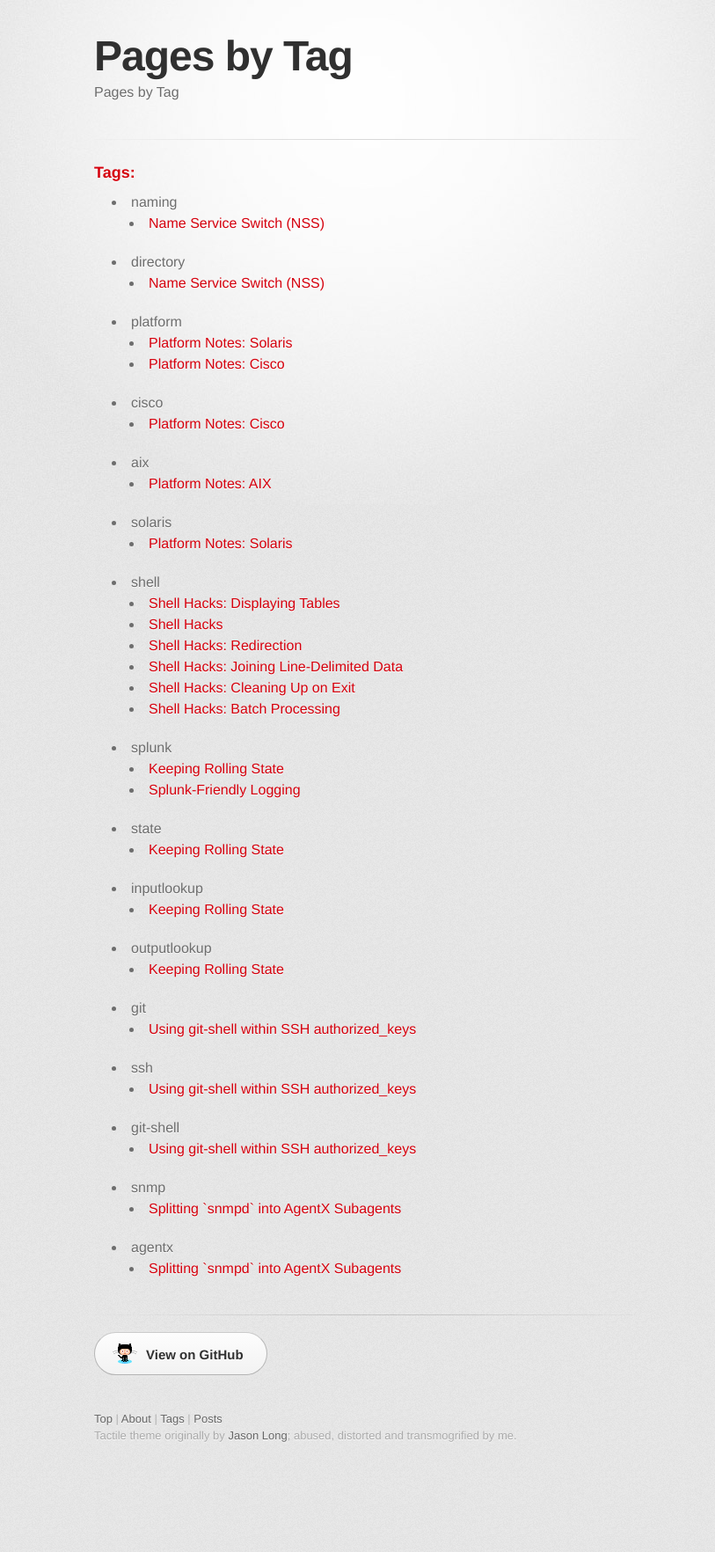
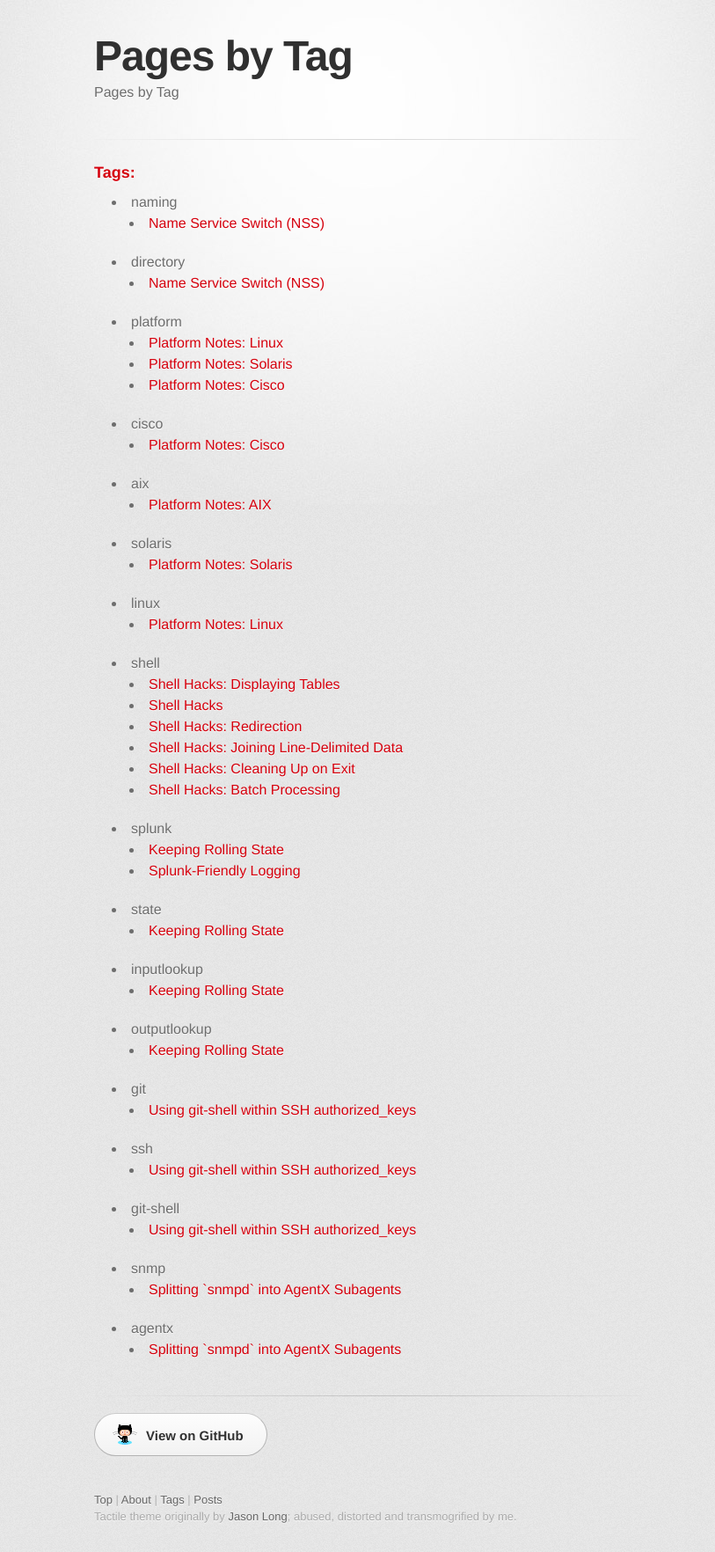
Before and after one commit to wcooley/wcooley.github.io, a Jekyll site: the page built from tags.md, in a window 1280 px wide. Shown: the whole page at 88% size, without its empty margins (223-1036 px from the left). Built offline with Jekyll 4.4.1, drawn with Linux system fonts in a browser that asks for light colours; some web fonts are replaced; Markdown is read by kramdown in place of the engine named in the settings; before the commit the page ends 1672 px from its top, so only the background shows below that; part of the change alters nothing that is shown.

Commit message:
Convert to Markdown

````diff
--- a/_posts/2011-05-17-platform-notes-linux.md
+++ b/_posts/2011-05-17-platform-notes-linux.md
@@ -1,8 +1,13 @@
-[[TableOfContents(3)]]
+---
+layout: default
+tags: platform linux
+category: platform
+title: "Platform Notes: Linux"
+---
 
-= Linux Notes =
+# Linux Notes
 
-== See Also ==
+## See Also
  * FedoraNotes
  * RedHatLinux Notes
  * DebianGnuLinux Notes
@@ -10,87 +15,132 @@
 
  * RaidRecovery
 
-== ext3 Filesystem ==
+## ext3 Filesystem
 
-=== Stalls or Hangs ===
+### Stalls or Hangs
 
-A source of stalls or hangs with ext3 doing many writes is that the journal is too small--the journal has to be flushed more frequently than optimal while other writes are happening.  According to Ted Ts'o, the new versions of ''e2fsprogs'' creates a larger journal by default--128M--than previously, 32M.
+A source of stalls or hangs with ext3 doing many writes is that the journal is
+too small--the journal has to be flushed more frequently than optimal while
+other writes are happening.  According to Ted Ts'o, the new versions of
+*e2fsprogs* creates a larger journal by default--128M--than previously, 32M.
 
 See http://lopsa.org/pipermail/discuss/2006-February/000810.html
 
-=== Determining Journal Size ===
+### Determining Journal Size
 
-Given the above problem of journal size, the next logical question is "How big is my journal?"  Finding the answer is non-obvious, so I am documenting it here for posterity.
+Given the above problem of journal size, the next logical question is "How big
+is my journal?"  Finding the answer is non-obvious, so I am documenting it here
+for posterity.
 
-==== New Way ====
+#### New Way
 
-Thanks to Michael Dean for pointing out that there is an easier way than the one described below in the ''Old Way'' section.  It is much easier to use the {{{dumpe2fs}}} command to view the superblock information: {{{
+Thanks to Michael Dean for pointing out that there is an easier way than the
+one described below in the *Old Way* section.  It is much easier to use the
+`dumpe2fs` command to view the superblock information:
+
+```
 # dumpe2fs -h /dev/XXX|grep Journal
 dumpe2fs 1.39 (29-May-2006)
 Journal inode:            8
 Journal backup:           inode blocks
 Journal size:             8M
-}}}
+```
 
-Note that this way works with ''e2fsprogs'' version 1.39, but not before.
+Note that this way works with *e2fsprogs* version 1.39, but not before.
 
-==== Old Way ====
- 0. Verify the journal inode.  It seems to be '''8''' by default, but one should verify:{{{
-# tune2fs -l /dev/XXX |grep "^Journal inode"
-Journal inode:            8
-}}}
+#### Old Way
+0. Verify the journal inode.  It seems to be **8** by default, but one should verify:
 
- 0. Use the {{{debugfs}}} utility to stat the journal file by inode:{{{
-# debugfs -R 'stat <8>' /dev/storagedev
-Inode: 8   Type: regular    Mode:  0600   Flags: 0x0   Generation: 0
-User:     0   Group:     0   Size: 33554432
-...
-}}}
+    ```
+    # tune2fs -l /dev/XXX |grep "^Journal inode"
+    Journal inode:            8
+    ```
+
+0. Use the `debugfs` utility to stat the journal file by inode:
+
+    ```
+    # debugfs -R 'stat <8>' /dev/storagedev
+    Inode: 8   Type: regular    Mode:  0600   Flags: 0x0   Generation: 0
+    User:     0   Group:     0   Size: 33554432
+    ...
+    ```
 
  My journal, in this case, is 32MB ( == 33554432B).
 
 
-=== Increasing Journal Size ===
+### Increasing Journal Size
 
-Increasing (or shrinking) the journal size is straightforward but tricky.  You'll need to unmount the filesystem in question, so if this is the root filesystem, it's easiest to boot from a utility disk (or disk image from GRUB).
+Increasing (or shrinking) the journal size is straightforward but tricky.
+You'll need to unmount the filesystem in question, so if this is the root
+filesystem, it's easiest to boot from a utility disk (or disk image from GRUB).
 
-Here I've created a ''testvg'' volume group with an ext3 filesystem on a ''testlv'' logical volume and am mounting it on {{{/mnt/test}}}.  The ''testlv'' volume is 512M, so the default journal size was 16M (due to it having a 1k block size).
+Here I've created a *testvg* volume group with an ext3 filesystem on a *testlv*
+logical volume and am mounting it on `/mnt/test`.  The *testlv* volume is 512M,
+so the default journal size was 16M (due to it having a 1k block size).
 
- 0. First we must unmount: {{{
-# umount /mnt/test
-}}}
+0. First we must unmount:
 
- 0. Then remove the journal: {{{
-# tune2fs -O^has_journal /dev/testvg/testlv
-tune2fs 1.38 (30-Jun-2005)
-}}}
+    ```
+    # umount /mnt/test
+    ```
 
- 0. Then create a new journal with the desired size: {{{
-# tune2fs -j -J size=100 /dev/testvg/testlv
-tune2fs 1.38 (30-Jun-2005)
-Creating journal inode: done
-This filesystem will be automatically checked every -1 mounts or
-0 days, whichever comes first.  Use tune2fs -c or -i to override.
-}}}
+0. Then remove the journal:
 
- 0. Then I remount the filesystem and check the free space.  This is an otherwize empty filesystem, so the only space taken is by the hidden journal file: {{{
+    ```
+    # tune2fs -O^has_journal /dev/testvg/testlv
+    tune2fs 1.38 (30-Jun-2005)
+    ```
+
+0. Then create a new journal with the desired size:
+
+    ```
+    # tune2fs -j -J size=100 /dev/testvg/testlv
+    tune2fs 1.38 (30-Jun-2005)
+    Creating journal inode: done
+    This filesystem will be automatically checked every -1 mounts or
+    0 days, whichever comes first.  Use tune2fs -c or -i to override.
+    ```
+
+0. Then I remount the filesystem and check the free space.  This is an
+    otherwize empty filesystem, so the only space taken is by the hidden
+    journal file:
+
+```
 # mount /dev/testvg/testlv /mnt/test
 # df -h /mnt/test
 Filesystem            Size  Used Avail Use% Mounted on
 /dev/mapper/testvg-testlv
                       496M  103M  368M  22% /mnt/test
-}}}
+```
 
 
-=== Enabling Indexed Directories ===
+### Enabling Indexed Directories
 
-Directory indexing is a feature of ext3 that appeared in the 2.5/2.6 kernel and was back-ported to the 2.4 kernel by vendors such as Red Hat.  This feature increases performance of directories with many files by using a hash rather than a simple array to store the directory entries.  According to [http://lwn.net/Articles/11481/ Ted Tso]: "Creating 100,000 files in a single directory took 38 minutes without directory indexing... and 11 seconds with the directory indexing turned on."  One expects performance gains from listing such directories and looking up individual files.
+Directory indexing is a feature of ext3 that appeared in the 2.5/2.6 kernel and
+was back-ported to the 2.4 kernel by vendors such as Red Hat.  This feature
+increases performance of directories with many files by using a hash rather
+than a simple array to store the directory entries.  According to
+[http://lwn.net/Articles/11481/ Ted Tso]: "Creating 100,000 files in a single
+directory took 38 minutes without directory indexing... and 11 seconds with the
+directory indexing turned on."  One expects performance gains from listing such
+directories and looking up individual files.
 
-There was a brief period where {{{mke2fs}}} enabled the ''dir_index'' option by default, but most of the time you will find it not enabled.  It is, however, simple to enable: {{{
+There was a brief period where `mke2fs` enabled the *dir_index* option by
+default, but most of the time you will find it not enabled.  It is, however,
+simple to enable:
+
+```
 # tune2fs -O dir_index /dev/device
-}}}
+```
 
-This can be done while the filesystem is mounted, since it only sets a flag in the filesystem superblock.  (Question: Does it start creating directories with indexes immediately, or does the filesystem have to be remounted first?)  On a new filesystem or one with few files, this is all that really needs to be done.  However, with existing filesystems, they should be unmounted and {{{e2fsck -D}}} run, which re-indexes the existing directories: {{{
+This can be done while the filesystem is mounted, since it only sets a flag in
+the filesystem superblock.  (Question: Does it start creating directories with
+indexes immediately, or does the filesystem have to be remounted first?)  On a
+new filesystem or one with few files, this is all that really needs to be done.
+However, with existing filesystems, they should be unmounted and `e2fsck -D`
+run, which re-indexes the existing directories:
+
+```
 # e2fsck -D -f /dev/rootvg/optlv
 e2fsck 1.38 (30-Jun-2005)
 Pass 1: Checking inodes, blocks, and sizes
@@ -102,23 +152,36 @@ Pass 5: Checking group summary information
 
 /opt: ***** FILE SYSTEM WAS MODIFIED *****
 /opt: 4375/122880 files (1.3% non-contiguous), 231226/491520 blocks
-}}}
+```
 
-Notice the addition of the {{{-f}}} flag; since the filesystem was cleanly umounted, the fsck had to be forced.
+Notice the addition of the `-f` flag; since the filesystem was cleanly
+umounted, the fsck had to be forced.
 
-=== Correcting a Missing External Journal Device ===
+### Correcting a Missing External Journal Device
 
-After moving disks and logical volumes around, I discovered that I was unable to mount the ext3 file system that I had created with an external journal. The journal, in this case, was a separate LV, that in the process of moving volumes around, had gotten a different minor number.
+After moving disks and logical volumes around, I discovered that I was unable
+to mount the ext3 file system that I had created with an external journal. The
+journal, in this case, was a separate LV, that in the process of moving volumes
+around, had gotten a different minor number.
 
-''{{{mount}}}'' failed with no explanation other than to check ''{{{dmesg}}}'', which was similarly uninformative: {{{
+`mount` failed with no explanation other than to check `dmesg`, which was
+similarly uninformative:
+
+```
 $ dmesg |tail
 ...
 EXT3: failed to claim external journal device.
-}}}
+```
 
-Searching the Internet was similarly unhelpful; I was able to find only '''1''' mailing list reference to this particular error message: http://thread.gmane.org/gmane.comp.file-systems.ext3.user/2631. (There were patches, of course, but those are just noise in this case.)
+Searching the Internet was similarly unhelpful; I was able to find only **1**
+mailing list reference to this particular error message:
+[http://thread.gmane.org/gmane.comp.file-systems.ext3.user/2631]. (There were
+patches, of course, but those are just noise in this case.)
 
-Indeed, the journal device in the superblock was different than the minor number of the LV: {{{
+Indeed, the journal device in the superblock was different than the minor
+number of the LV:
+
+```
 # tune2fs -l /dev/my-ext3-filesystem | grep '^Journal device'
 ...
 Journal device:           0xfc01
@@ -127,59 +190,90 @@ $ printf "%d %d\n" 0xfc 0x01
 252 1
 $ ls -l /dev/my-external-journal-device
 brw-rw---- 1 root disk 252, 4 2010-06-09 14:23 /dev/my-external-journal-device
-}}}
+```
 
-The problem then was to figure out how to use the correct device. Minor 1 was already taken and would have been a pain to shuffle around. I attempted to use the "{{{-o journal_dev=/dev/my-external-journal-device}}}" mount parameter to no avail. I attempted similarly to use the UUID, which matched between file system and journal. I tried to use ''tune2fs'' to change the journal device, but I could not do that without removing the existing journal, which was risky in case it had not unmounted cleanly.
+The problem then was to figure out how to use the correct device. Minor 1 was
+already taken and would have been a pain to shuffle around. I attempted to use
+the "`-o journal_dev=/dev/my-external-journal-device`" mount parameter to no
+avail. I attempted similarly to use the UUID, which matched between file system
+and journal. I tried to use *tune2fs* to change the journal device, but I could
+not do that without removing the existing journal, which was risky in case it
+had not unmounted cleanly.
 
-Finally, I was re-reading the ''e2fsck(8)'' man page and noticed that there was an ''-j'' option that would, at least, allow ''fsck'' to check the filesystem, after which I could removing the existing journal and add it back. What I had not expected, however, is that the ''fsck'' would actually update the superblock with the correct minor number.
+Finally, I was re-reading the *e2fsck(8)* man page and noticed that there was
+an *-j* option that would, at least, allow *fsck* to check the filesystem,
+after which I could removing the existing journal and add it back. What I had
+not expected, however, is that the *fsck* would actually update the superblock
+with the correct minor number.
 
-The solution was: {{{
+The solution was:
+
+```
 # e2fsck -j /dev/my-external-journal-device /dev/my-ext3-filesystem
 ...
 Superblock hint for external superblock should be 0xfc04.  Fix? yes
 ...
-}}}
+```
 
-Perhaps I should also make the minor number of the journal LV persistent, which I can do with ''lvchange''.
+Perhaps I should also make the minor number of the journal LV persistent, which
+I can do with `lvchange`.
 
+## autofs
 
-== autofs ==
+### Using bind mounts with autofs
 
-=== Using bind mounts with autofs ===
+It is possible with *autofs* to use "bind mounts", which mount an existing path
+to another. In fact, *autofs* already uses a bind mount to handle a request for
+a local NFS export, thereby avoiding the overhead of NFS when unnecessary.
 
-It is possible with ''autofs'' to use "bind mounts", which mount an existing path to another. In fact, ''autofs'' already uses a bind mount to handle a request for a local NFS export, thereby avoiding the overhead of NFS when unnecessary.
+The non-obvious trick is to use *bind* as the *-fstype=* in the options
+column and start the location on the right-hand side with a colon, just as you
+would for any other local share (such as in *`auto.misc`*). Like this:
 
-The non-obvious trick is to use ''{{{bind}}}'' as the ''{{{-fstype=}}}'' in the options column and start the location on the right-hand side with a colon, just as you would for any other local share (such as in ''{{{auto.misc}}}''). Like this: {{{
+```
 /nfs/bjensen  -fstype=bind  :/net/zeus/home/bjensen
-}}}
+```
 
-== LVM ==
+## LVM
 
-=== Creating Nested Volume Groups ===
+### Creating Nested Volume Groups
 
-You can initialize a logical volume (LV) as a physical volume (PV) and use that physical volume as the basis for another volume group (VG):
+You can initialize a logical volume (LV) as a physical volume (PV) and use that
+physical volume as the basis for another volume group (VG):
 
-{{{
+```
 # lvcreate -L 1G -n testpvlv rootvg
 # pvcreate /dev/rootvg/testpvlv
 # vgcreate testvg /dev/rootvg/testpvlv
-}}}
+```
 
 Sanity checks prevent adding the new PV-on-LV to the original VG:
-{{{
+
+```
 # vgextend rootvg /dev/rootvg/testpvlv
-  Physical volume /dev/rootvg/testpvlv might be constructed from same volume group rootvg
-  Unable to add physical volume '/dev/rootvg/testpvlv' to volume group 'rootvg'.
-}}}
+Physical volume /dev/rootvg/testpvlv might be constructed from same volume group rootvg
+Unable to add physical volume '/dev/rootvg/testpvlv' to volume group 'rootvg'.
+```
 
-== Misc Storage ==
+## Misc Storage
 
-=== "Un-ejecting" USB Drive ===
+### "Un-ejecting" USB Drive
 
-When a USB drive is ejected in GNOME/Nautilus, SCSI eject commands are sent to the device after unmounting the file system. The Nautilus context menu has an "Open" option which might lead one to believe that it can then re-mounted and opened, but that does not work. In fact, other than showing that the presence of the device, once it has been ejected, there is nothing useful that can be done within Nautilus.
+When a USB drive is ejected in GNOME/Nautilus, SCSI eject commands are sent to
+the device after unmounting the file system. The Nautilus context menu has an
+"Open" option which might lead one to believe that it can then re-mounted and
+opened, but that does not work. In fact, other than showing that the presence
+of the device, once it has been ejected, there is nothing useful that can be
+done within Nautilus.
 
-It is possible, however, to "un-eject" the device (usually "un-eject" is written as "close the CD/DVD-ROM tray", but the operation is more general than optical media). The trick is to use the ''{{{eject}}}'' command, with the '''''-t''''' to "un-eject" and the '''''-s''''' to use SCSI commands:{{{
+It is possible, however, to "un-eject" the device (usually "un-eject" is
+written as "close the CD/DVD-ROM tray", but the operation is more general than
+optical media). The trick is to use the *`eject`* command, with the ***-t*** to
+"un-eject" and the ***-s*** to use SCSI commands:
+
+```
 # eject -s -t /dev/sdX
-}}}
+```
 
-You will then find that the device re-appears in {{{/proc/partitions}}} and the volume manager in GNOME remounts the device.
+You will then find that the device re-appears in `/proc/partitions` and the
+volume manager in GNOME remounts the device.
````
